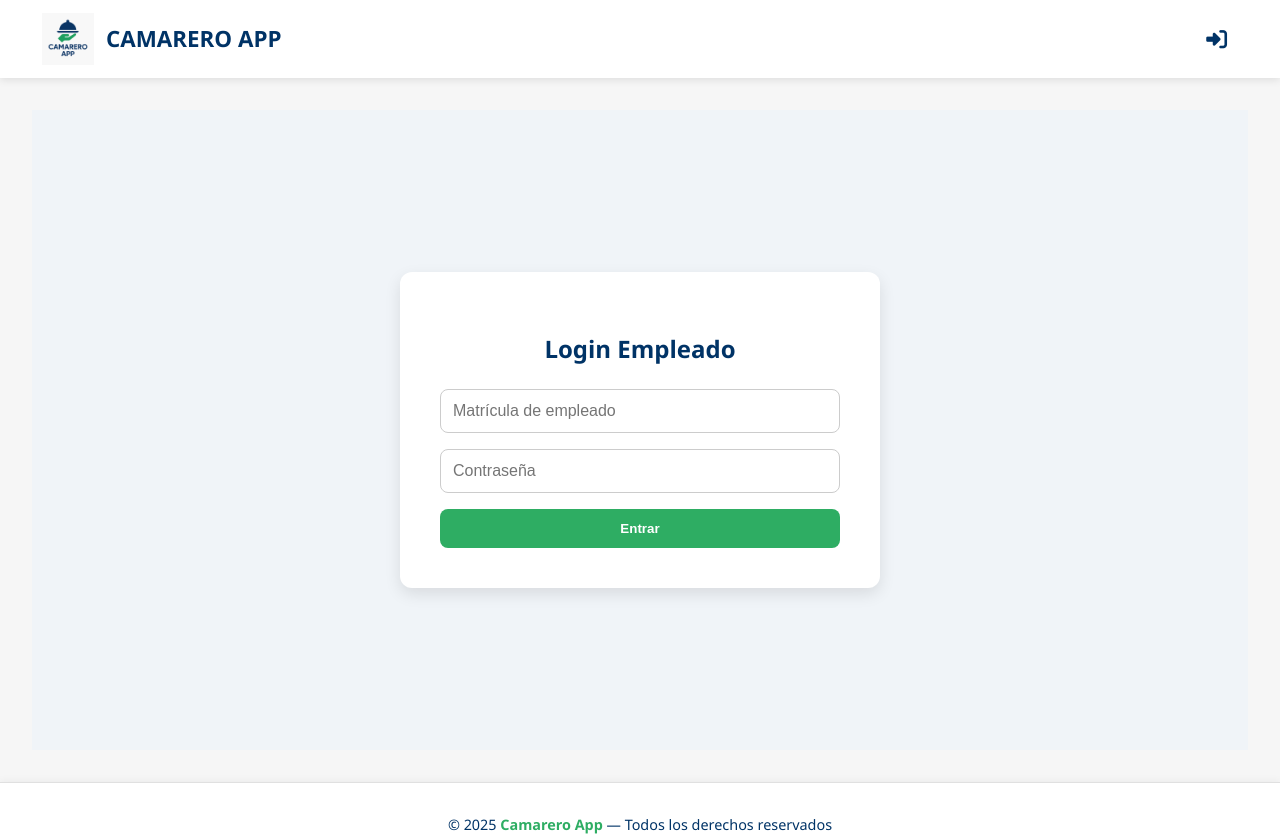
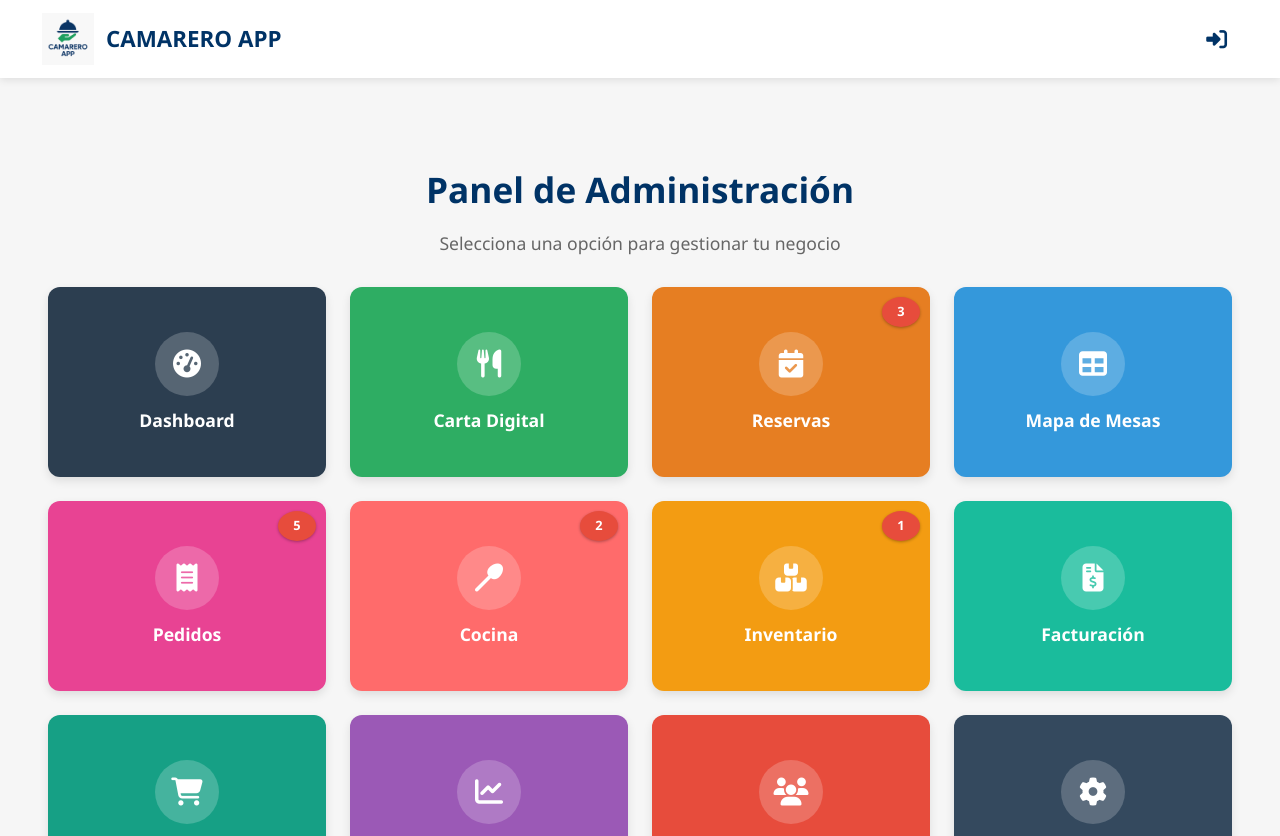
Before and after one commit to karataker/Camarero-app-front, a React (Create React App) app in the folder camarero-app/: page /admin/home in a window 1280 px wide. Before the commit this address led to /login-empleado. Shown: the top 836 px of the page. Built offline with nearby package versions, Linux system fonts and the light colour scheme.

Commit message:
cambio de nombre homeAdmin -> homeEmpleado

```diff
--- a/camarero-app/src/components/Header.jsx
+++ b/camarero-app/src/components/Header.jsx
@@ -73,6 +73,7 @@ const Header = () => {
                     <i className="fas fa-home"></i>
                   </Link>
                 )}
+
                 <button className="logout-btn" onClick={handleLogout} title="Cerrar sesión">
                   <i className="fas fa-sign-out-alt"></i>
                 </button>
--- a/camarero-app/src/router/GlobalRouter.js
+++ b/camarero-app/src/router/GlobalRouter.js
@@ -13,7 +13,7 @@ import NotFound from '../views/NotFound';
 import ClienteCartaView from '../views/ClienteCartaView';
 import ClienteComandas from '../views/ClienteComandasView';
 import AdminCartaView from '../views/AdminCartaView';
-import HomeAdmin from '../views/HomeAdmin';
+import HomeEmpleado from '../views/HomeEmpleado';
 import PanelEmpleado from '../views/PanelEmpleado';
 import EmpleadoPedidosView from '../views/EmpleadoPedidosView';
 import EmpleadoReservasView from '../views/EmpleadoReservasView';
@@ -42,7 +42,7 @@ const GlobalRouter = () => {
 
       {/* Protected routes */}
       <Route path="/cliente/locales" element={protectedRoute(LocalesCliente, 'cliente')} />
-      <Route path="/admin/home" element={protectedRoute(HomeAdmin)} />
+      <Route path="/admin/home" element={<HomeEmpleado />} />
       <Route path="/admin/bar/:barId/panel" element={protectedRoute(PanelEmpleado)} />
       <Route path="/admin/bar/:barId/carta" element={protectedRoute(AdminCartaView)} />
       <Route path="/admin/bar/:barId/reservas" element={protectedRoute(EmpleadoReservasView)} />
--- a/camarero-app/src/styles/homeAdmin.css
+++ /dev/null
@@ -1,119 +0,0 @@
-.home-admin-container {
-  max-width: 1200px;
-  margin: 0 auto;
-  padding: 2rem 1rem;
-  text-align: center;
-}
-
-.home-admin-container h1 {
-  color: #003366;
-  font-size: 2.2rem;
-  margin-bottom: 0.5rem;
-}
-
-.admin-subtitle {
-  color: #666;
-  margin-bottom: 2rem;
-  font-size: 1.1rem;
-}
-
-.opciones-admin-grid {
-  display: grid;
-  grid-template-columns: repeat(auto-fill, minmax(240px, 1fr));
-  gap: 1.5rem;
-  margin-top: 2rem;
-}
-
-.opcion-admin {
-  position: relative; /* Necesario para posicionar el badge correctamente */
-  padding: 20px;
-  border-radius: 12px;
-  color: white;
-  text-align: center;
-  cursor: pointer;
-  transition: transform 0.2s ease-in-out, box-shadow 0.2s ease-in-out;
-  display: flex;
-  flex-direction: column;
-  align-items: center;
-  justify-content: center;
-  min-height: 150px; /* Asegura una altura mínima */
-  box-shadow: 0 4px 10px rgba(0, 0, 0, 0.1);
-}
-
-.opcion-admin:hover {
-  transform: translateY(-5px);
-  box-shadow: 0 10px 20px rgba(0, 0, 0, 0.2);
-}
-
-.opcion-icono {
-  font-size: 2.8rem; /* Tamaño del icono */
-  margin-bottom: 12px;
-  width: 64px;
-  height: 64px;
-  background-color: rgba(255, 255, 255, 0.2);
-  border-radius: 50%;
-  display: flex;
-  align-items: center;
-  justify-content: center;
-}
-
-.opcion-icono i {
-  font-size: 28px;
-  color: white;
-}
-
-.opcion-admin p {
-  margin: 0;
-  font-weight: 600;
-  font-size: 1.1rem;
-}
-
-.notification-badge-homeadmin {
-  position: absolute;
-  top: 10px; /* Ajusta para la posición vertical deseada */
-  right: 10px; /* Ajusta para la posición horizontal deseada */
-  background-color: #e74c3c; /* Rojo para notificaciones, puedes cambiarlo */
-  color: white;
-  border-radius: 50%; /* Para hacerlo circular */
-  padding: 4px 8px; /* Ajusta el padding para el tamaño del texto */
-  font-size: 0.8rem; /* Tamaño de la fuente del contador */
-  font-weight: bold;
-  min-width: 22px; /* Ancho mínimo para que el círculo se vea bien con 1 dígito */
-  height: 22px; /* Alto para mantener la forma circular */
-  display: flex;
-  align-items: center;
-  justify-content: center;
-  line-height: 1; /* Para centrar el texto verticalmente */
-  box-shadow: 0 1px 3px rgba(0,0,0,0.3);
-  z-index: 1; /* Para asegurar que esté sobre otros elementos de la tarjeta */
-}
-
-/* Responsive design */
-@media (max-width: 768px) {
-  .opciones-admin-grid {
-    grid-template-columns: repeat(auto-fill, minmax(150px, 1fr));
-    gap: 1rem;
-  }
-
-  .opcion-admin {
-    padding: 1.5rem 1rem;
-    min-height: 150px;
-  }
-
-  .opcion-icono {
-    width: 50px;
-    height: 50px;
-  }
-
-  .opcion-icono i {
-    font-size: 22px;
-  }
-
-  .opcion-admin p {
-    font-size: 1rem;
-  }
-
-  .home-admin-container h1 {
-    font-size: 1.8rem;
-  }
-}
--- /dev/null
+++ b/camarero-app/src/styles/homeEmpleado.css
@@ -0,0 +1,236 @@
+.home-empleado-container {
+  max-width: 1200px;
+  margin: 0 auto;
+  padding: 2rem 1rem;
+  text-align: center;
+}
+
+.home-empleado-container h1 {
+  color: #003366;
+  font-size: 2.2rem;
+  margin-bottom: 0.5rem;
+}
+
+.empleado-subtitle {
+  color: #666;
+  margin-bottom: 2rem;
+  font-size: 1.1rem;
+}
+
+.opciones-empleado-grid {
+  display: grid;
+  grid-template-columns: repeat(auto-fill, minmax(240px, 1fr));
+  gap: 1.5rem;
+  margin-top: 2rem;
+}
+
+.opcion-empleado {
+  position: relative; /* Necesario para posicionar el badge correctamente */
+  padding: 20px;
+  border-radius: 12px;
+  color: white;
+  text-align: center;
+  cursor: pointer;
+  transition: transform 0.2s ease-in-out, box-shadow 0.2s ease-in-out;
+  display: flex;
+  flex-direction: column;
+  align-items: center;
+  justify-content: center;
+  min-height: 150px; /* Asegura una altura mínima */
+  box-shadow: 0 4px 10px rgba(0, 0, 0, 0.1);
+}
+
+.opcion-empleado:hover {
+  transform: translateY(-5px);
+  box-shadow: 0 10px 20px rgba(0, 0, 0, 0.2);
+}
+
+.opcion-icono {
+  font-size: 2.8rem; /* Tamaño del icono */
+  margin-bottom: 12px;
+  width: 64px;
+  height: 64px;
+  background-color: rgba(255, 255, 255, 0.2);
+  border-radius: 50%;
+  display: flex;
+  align-items: center;
+  justify-content: center;
+}
+
+.opcion-icono i {
+  font-size: 28px;
+  color: white;
+}
+
+.opcion-empleado p {
+  margin: 0;
+  font-weight: 600;
+  font-size: 1.1rem;
+}
+
+.notification-badge-homeempleado {
+  position: absolute;
+  top: 10px; /* Ajusta para la posición vertical deseada */
+  right: 10px; /* Ajusta para la posición horizontal deseada */
+  background-color: #e74c3c; /* Rojo para notificaciones, puedes cambiarlo */
+  color: white;
+  border-radius: 50%; /* Para hacerlo circular */
+  padding: 4px 8px; /* Ajusta el padding para el tamaño del texto */
+  font-size: 0.8rem; /* Tamaño de la fuente del contador */
+  font-weight: bold;
+  min-width: 22px; /* Ancho mínimo para que el círculo se vea bien con 1 dígito */
+  height: 22px; /* Alto para mantener la forma circular */
+  display: flex;
+  align-items: center;
+  justify-content: center;
+  line-height: 1; /* Para centrar el texto verticalmente */
+  box-shadow: 0 1px 3px rgba(0,0,0,0.3);
+  z-index: 1; /* Para asegurar que esté sobre otros elementos de la tarjeta */
+}
+
+.home-empleado-container {
+  max-width: 1200px;
+  margin: 0 auto;
+  padding: 2rem 1rem;
+  text-align: center;
+}
+
+.home-empleado-container h1 {
+  color: #003366;
+  font-size: 2.2rem;
+  margin-bottom: 0.5rem;
+}
+
+.empleado-subtitle {
+  color: #666;
+  margin-bottom: 2rem;
+  font-size: 1.1rem;
+}
+
+.opciones-empleado-grid {
+  display: grid;
+  grid-template-columns: repeat(auto-fill, minmax(240px, 1fr));
+  gap: 1.5rem;
+  margin-top: 2rem;
+}
+
+.opcion-empleado {
+  position: relative; /* Necesario para posicionar el badge correctamente */
+  padding: 20px;
+  border-radius: 12px;
+  color: white;
+  text-align: center;
+  cursor: pointer;
+  transition: transform 0.2s ease-in-out, box-shadow 0.2s ease-in-out;
+  display: flex;
+  flex-direction: column;
+  align-items: center;
+  justify-content: center;
+  min-height: 150px; /* Asegura una altura mínima */
+  box-shadow: 0 4px 10px rgba(0, 0, 0, 0.1);
+}
+
+.opcion-empleado:hover {
+  transform: translateY(-5px);
+  box-shadow: 0 10px 20px rgba(0, 0, 0, 0.2);
+}
+
+.opcion-icono {
+  font-size: 2.8rem; /* Tamaño del icono */
+  margin-bottom: 12px;
+  width: 64px;
+  height: 64px;
+  background-color: rgba(255, 255, 255, 0.2);
+  border-radius: 50%;
+  display: flex;
+  align-items: center;
+  justify-content: center;
+}
+
+.opcion-icono i {
+  font-size: 28px;
+  color: white;
+}
+
+.opcion-empleado p {
+  margin: 0;
+  font-weight: 600;
+  font-size: 1.1rem;
+}
+
+.notification-badge-homeempleado {
+  position: absolute;
+  top: 10px; /* Ajusta para la posición vertical deseada */
+  right: 10px; /* Ajusta para la posición horizontal deseada */
+  background-color: #e74c3c; /* Rojo para notificaciones, puedes cambiarlo */
+  color: white;
+  border-radius: 50%; /* Para hacerlo circular */
+  padding: 4px 8px; /* Ajusta el padding para el tamaño del texto */
+  font-size: 0.8rem; /* Tamaño de la fuente del contador */
+  font-weight: bold;
+  min-width: 22px; /* Ancho mínimo para que el círculo se vea bien con 1 dígito */
+  height: 22px; /* Alto para mantener la forma circular */
+  display: flex;
+  align-items: center;
+  justify-content: center;
+  line-height: 1; /* Para centrar el texto verticalmente */
+  box-shadow: 0 1px 3px rgba(0,0,0,0.3);
+  z-index: 1; /* Para asegurar que esté sobre otros elementos de la tarjeta */
+}
+
+/* Responsive design */
+@media (max-width: 768px) {
+  .opciones-empleado-grid {
+    grid-template-columns: repeat(auto-fill, minmax(150px, 1fr));
+    gap: 1rem;
+  }
+
+  .opcion-empleado {
+    padding: 1.5rem 1rem;
+    min-height: 150px;
+  }
+
+  .opcion-icono {
+    width: 50px;
+    height: 50px;
+  }
+
+  .opcion-icono i {
+    font-size: 22px;
+  }
+
+  .opcion-empleado p {
+    font-size: 1rem;
+  }
+
+  .home-empleado-container h1 {
+    font-size: 1.8rem;
+  }
+
+  .opciones-empleado-grid {
+    grid-template-columns: repeat(auto-fill, minmax(150px, 1fr));
+    gap: 1rem;
+  }
+
+  .opcion-empleado {
+    padding: 1.5rem 1rem;
+    min-height: 150px;
+  }
+
+  .opcion-icono {
+    width: 50px;
+    height: 50px;
+  }
+
+  .opcion-icono i {
+    font-size: 22px;
+  }
+
+  .opcion-empleado p {
+    font-size: 1rem;
+  }
+
+  .home-empleado-container h1 {
+    font-size: 1.8rem;
+  }
+}
--- a/camarero-app/src/views/HomeAdmin.jsx
+++ b/camarero-app/src/views/HomeEmpleado.jsx
@@ -1,13 +1,14 @@
 import React from 'react';
 import { useNavigate } from 'react-router-dom';
 import { useBar } from '../context/BarContext';
-import { getMockNotificationCount } from '../mocks/notificationMocks'; // Importar la función del mock
-import '../styles/homeAdmin.css';
+import { getMockNotificationCount } from '../mocks/notificationMocks';
+import '../styles/homeEmpleado.css'; // Puedes mantener el mismo CSS o cambiarlo
 
-const HomeAdmin = () => {
+const HomeEmpleado = () => { // Cambiado de HomeAdmin a HomeEmpleado
   const navigate = useNavigate();
   const { barSeleccionado } = useBar();
 
+  // Mantén tus opciones actuales o modifícalas según sea necesario
   const opciones = [
     {
       id: 'dashboard',
@@ -100,6 +101,7 @@ const HomeAdmin = () => {
     }
   ];
 
+  // Resto de funciones sin cambios
   const getNotificationCountForOption = (tipoNotificacionOpcion) => {
     if (!tipoNotificacionOpcion) return 0;
     return getMockNotificationCount(tipoNotificacionOpcion);
@@ -114,23 +116,23 @@ const HomeAdmin = () => {
   };
 
   return (
-    <div className="home-admin-container">
+    <div className="home-empleado-container">
       <h1>Panel de Administración</h1>
-      <p className="admin-subtitle">Selecciona una opción para gestionar tu negocio</p>
+      <p className="empleado-subtitle">Selecciona una opción para gestionar tu negocio</p>
 
-      <div className="opciones-admin-grid">
+      <div className="opciones-empleado-grid">
         {opciones.map(opcion => {
           const notificationCount = getNotificationCountForOption(opcion.tipoNotificacion);
 
           return (
             <div
               key={opcion.id}
-              className="opcion-admin"
+              className="opcion-empleado"
               onClick={() => handleNavigation(opcion.ruta)}
               style={{ backgroundColor: opcion.color }}
             >
               {notificationCount > 0 && (
-                <span className="notification-badge-homeadmin">
+                <span className="notification-badge-homeempleado">
                   {notificationCount > 99 ? '99+' : notificationCount}
                 </span>
               )}
@@ -146,4 +148,4 @@ const HomeAdmin = () => {
   );
 };
 
-export default HomeAdmin;
+export default HomeEmpleado;
```
